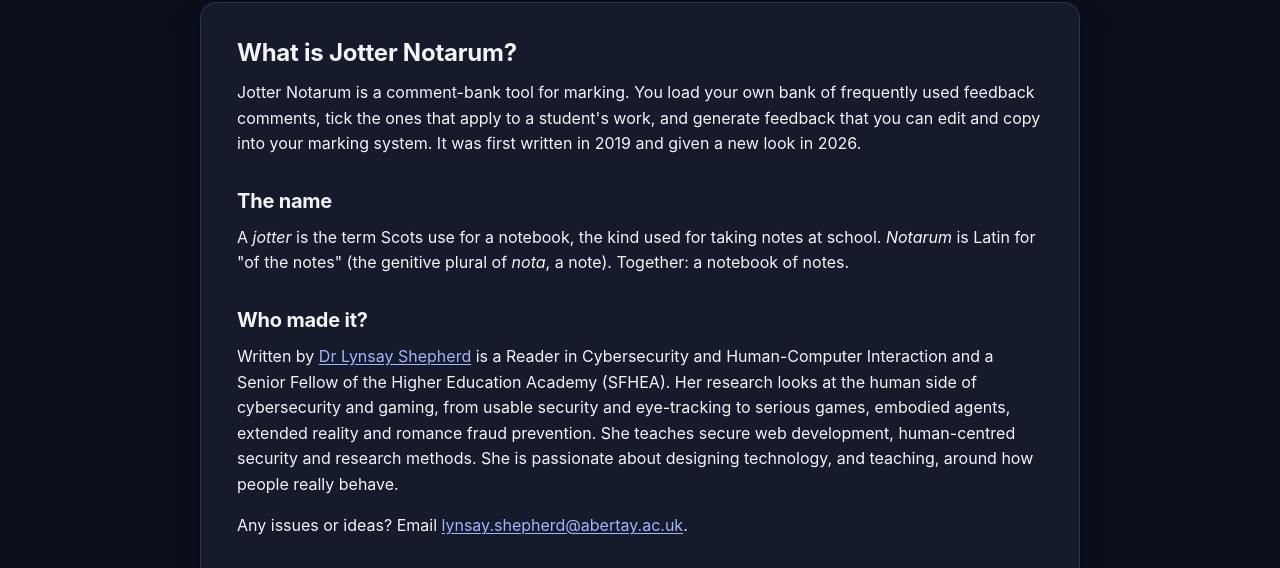
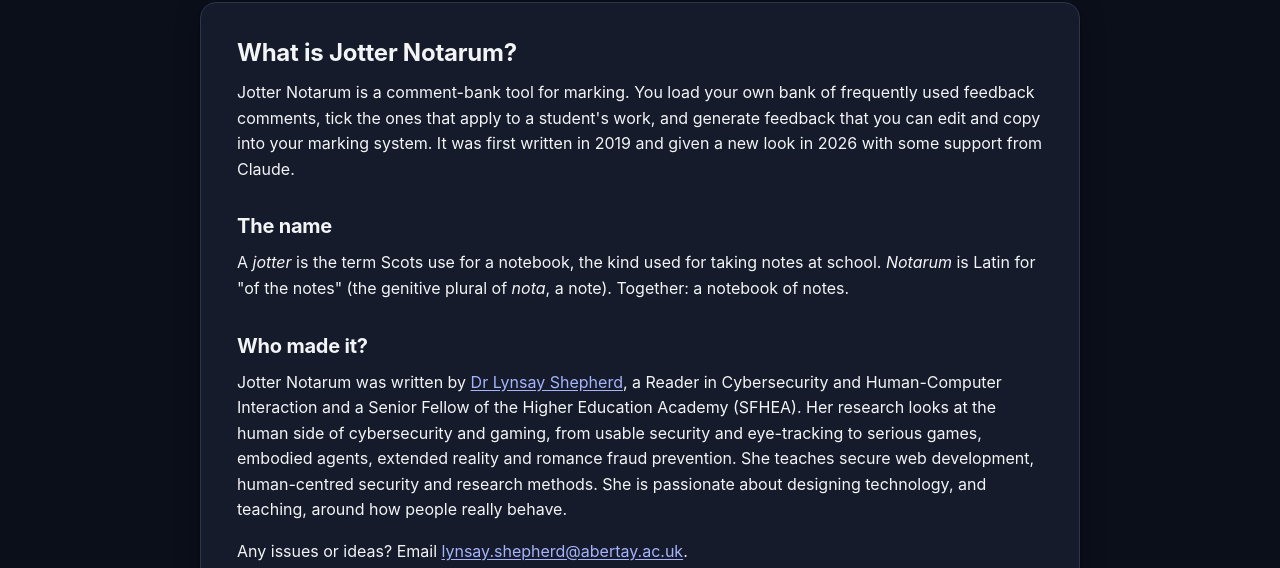
Before and after one commit to Lynsay/JotterNotarum, a website: page about.html in a window 1280 px wide. Shown: the part 230-798 px from the top of the page. Drawn offline with Linux system fonts and the light colour scheme.

Commit message:
Updated the about page

```diff
--- a/about.html
+++ b/about.html
@@ -80,13 +80,13 @@
 				<div class="col-md-12 form-group roundedCornerDivInstruct">
 
 					<h2 class="instructionHeaderPage">What is Jotter Notarum?</h2>
-					<p>Jotter Notarum is a comment-bank tool for marking.  You load your own bank of frequently used feedback comments, tick the ones that apply to a student's work, and generate feedback that you can edit and copy into your marking system.  It was first written in 2019 and given a new look in 2026.</p>
+					<p>Jotter Notarum is a comment-bank tool for marking.  You load your own bank of frequently used feedback comments, tick the ones that apply to a student's work, and generate feedback that you can edit and copy into your marking system.  It was first written in 2019 and given a new look in 2026 with some support from Claude.</p>
 
 					<h3 class="instructionHeaderPage">The name</h3>
 					<p>A <i>jotter</i> is the term Scots use for a notebook, the kind used for taking notes at school.  <i>Notarum</i> is Latin for "of the notes" (the genitive plural of <i>nota</i>, a note).  Together: a notebook of notes.</p>
 
 					<h3 class="instructionHeaderPage">Who made it?</h3>
-					<p>Written by <a href="https://www.abertay.ac.uk/staff-search/dr-lynsay-shepherd/">Dr Lynsay Shepherd</a> is a Reader in Cybersecurity and Human-Computer Interaction and a Senior Fellow of the Higher Education Academy (SFHEA). Her research looks at the human side of cybersecurity and gaming, from usable security and eye-tracking to serious games, embodied agents, extended reality and romance fraud prevention. She teaches secure web development, human-centred security and research methods. She is passionate about designing technology, and teaching, around how people really behave.</p>
+					<p>Jotter Notarum was written by <a href="https://www.abertay.ac.uk/staff-search/dr-lynsay-shepherd/">Dr Lynsay Shepherd</a>, a Reader in Cybersecurity and Human-Computer Interaction and a Senior Fellow of the Higher Education Academy (SFHEA). Her research looks at the human side of cybersecurity and gaming, from usable security and eye-tracking to serious games, embodied agents, extended reality and romance fraud prevention. She teaches secure web development, human-centred security and research methods. She is passionate about designing technology, and teaching, around how people really behave.</p>
 
 					<p>Any issues or ideas?  Email <a href="mailto:lynsay.shepherd@abertay.ac.uk?Subject=%5BIssue%5D%20Jotter%20Notarum%3A%20Feedback%20Generator">lynsay.shepherd@abertay.ac.uk</a>.</p>
 
```
